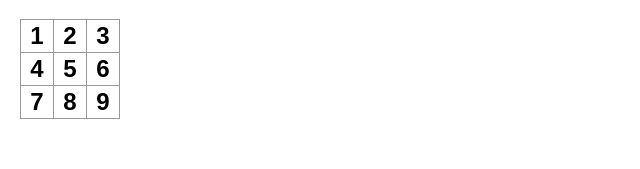
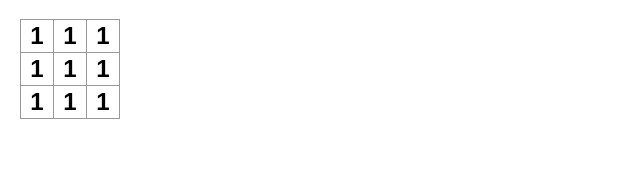
Before and after one commit to zelitosaide/react-js-course, a React (Create React App) app: page / in a window 1280 px wide. Shown: the top 169 px of the page, without its empty margins (0-640 px from the left). Built offline with nearby package versions, Linux system fonts and the light colour scheme.

Commit message:
Tic Tac Toe

```diff
--- a/src/learn/get-started/quick-start/tic-tac-toe/index.js
+++ b/src/learn/get-started/quick-start/tic-tac-toe/index.js
@@ -8,20 +8,24 @@ export function Board() {
   return (
     <>
       <div className="board-row">
-        <button className="square">1</button>
-        <button className="square">2</button>
-        <button className="square">3</button>
+        <Square />
+        <Square />
+        <Square />
       </div>
       <div className="board-row">
-        <button className="square">4</button>
-        <button className="square">5</button>
-        <button className="square">6</button>
+        <Square />
+        <Square />
+        <Square />
       </div>
       <div className="board-row">
-        <button className="square">7</button>
-        <button className="square">8</button>
-        <button className="square">9</button>
+        <Square />
+        <Square />
+        <Square />
       </div>
     </>
   );
 }
+
+export function Square() {
+  return <button className="square">1</button>;
+}
```
